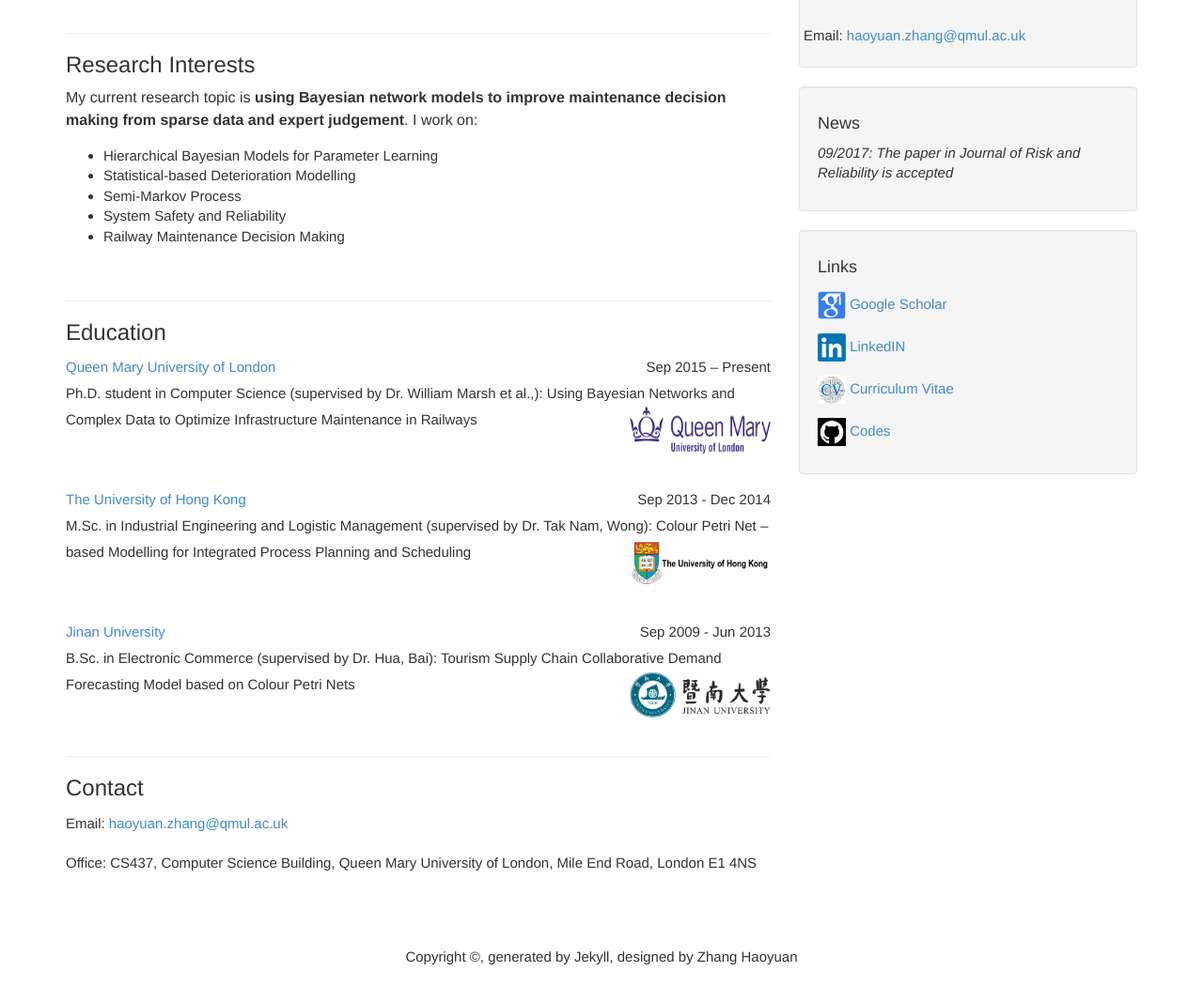
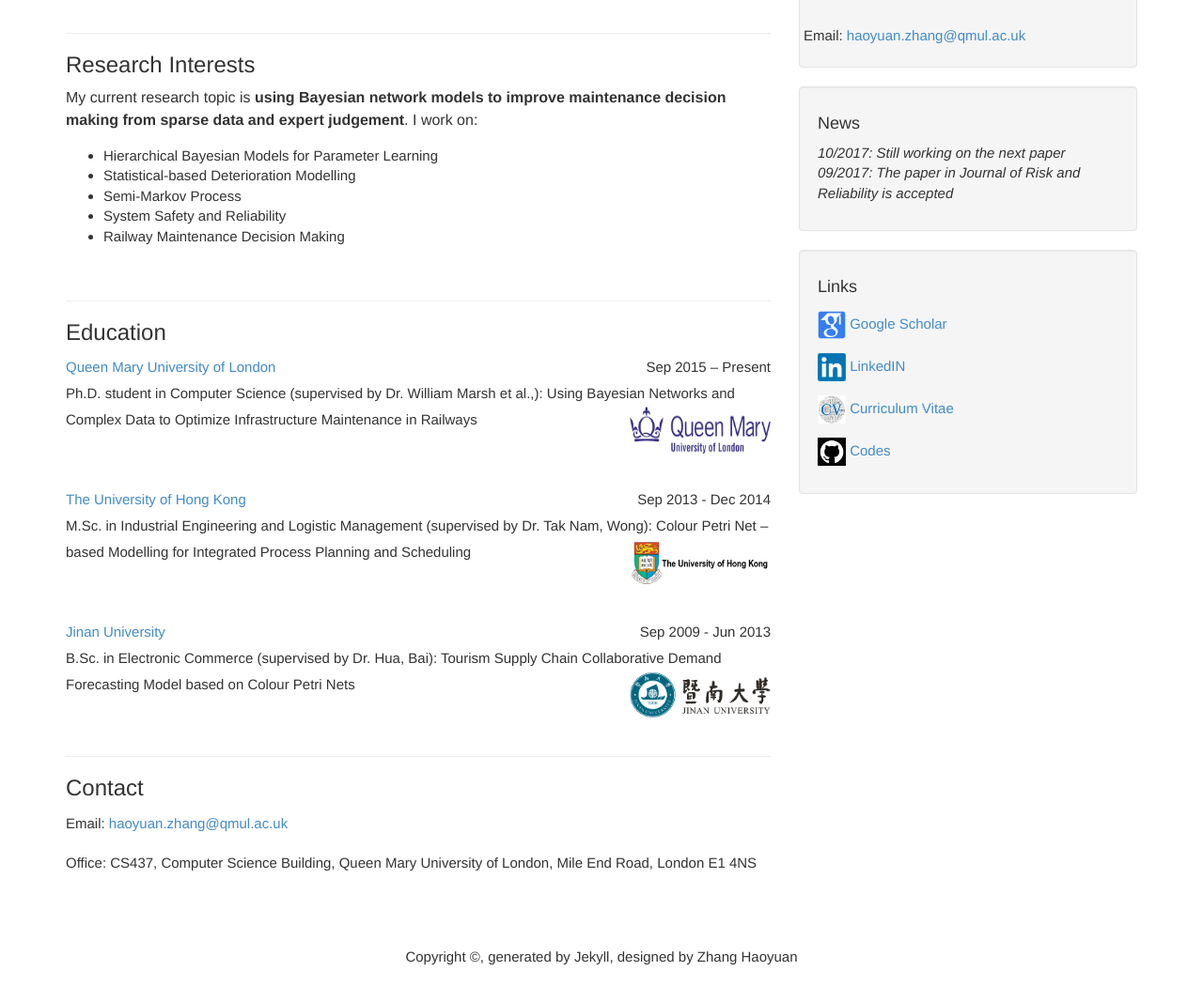
Before and after one commit to july0905/haoyuanzhang1990.github.io, a Jekyll site: the page built from index.html, in a window 1280 px wide and 1364 px high, cut to the strip 284-1351 px from the top of the window. Shown: the whole strip at 94% size. Built offline with Jekyll 4.4.1, drawn with Linux system fonts in a browser that asks for light colours; the list of posts is cut into pages by our own code.

Commit message:
Update recent_posts.html

```diff
--- a/_includes/recent_posts.html
+++ b/_includes/recent_posts.html
@@ -1,5 +1,8 @@
               <div class="col-lg-12">
                 <ul class="list-unstyled">
+		   <li>
+			  <i>10/2017: Still working on the next paper</i>
+                  </li>
                   <li>
 			  <i>09/2017: The paper in Journal of Risk and Reliability is accepted</i>
                   </li>
```
